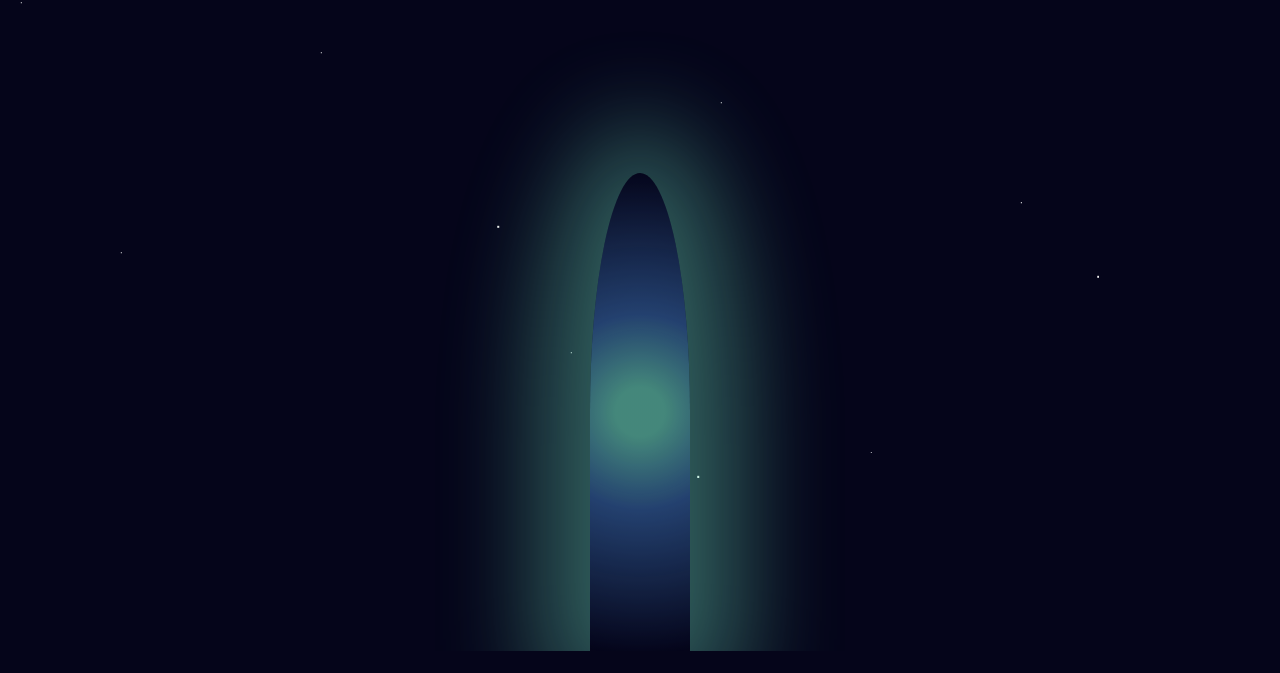
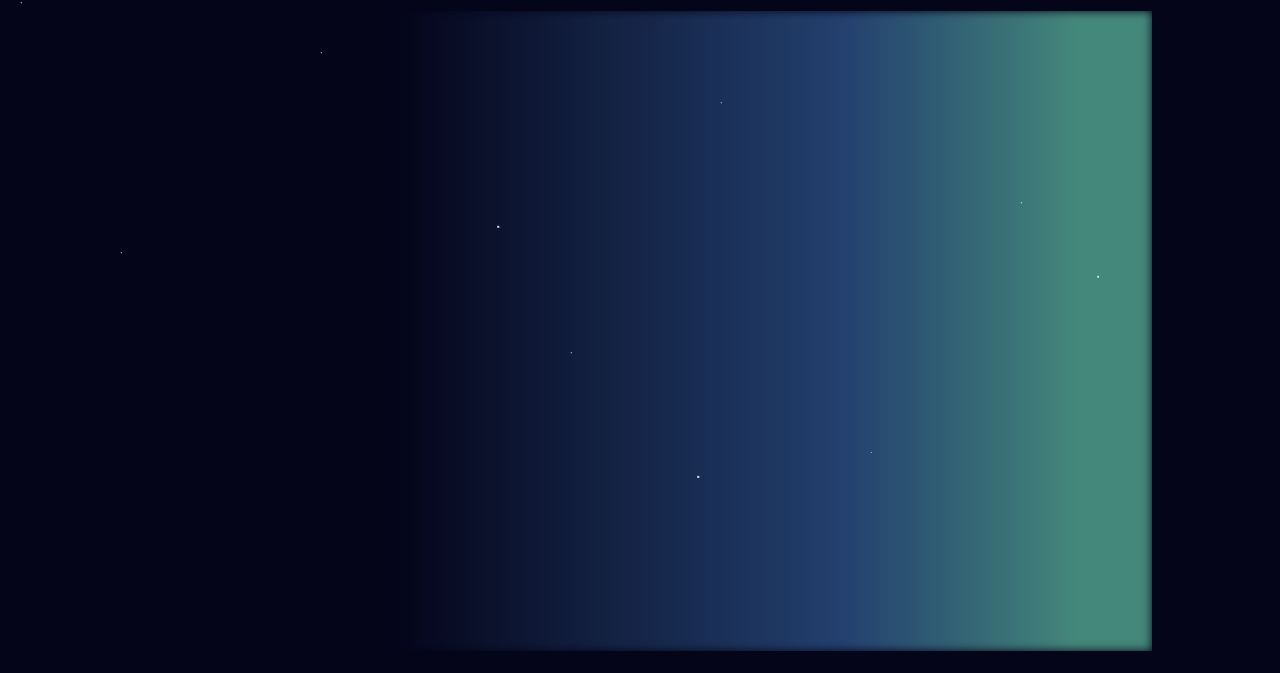
Before and after one commit to JoshDa777/aniversario-3er-mes-yipie, a plain HTML site: page index.html in a window 1280 px wide. Both pictures are taken after a click on the element "❤️". Shown: the part 127-800 px from the top of the page. Drawn offline with Linux system fonts and the light colour scheme.

Commit message:
Refactor CSS comments and aurora effect styles

```diff
--- a/index.html
+++ b/index.html
@@ -6,7 +6,7 @@
     <title>Aurora de Tres Meses: Un Puente de Luz</title>
 
     <style>
-        /* ESTILOS CSS - Define la apariencia (colores, animación, forma de la Aurora) */
+        /* ESTILOS CSS */
         body {
             font-family: 'Segoe UI', Tahoma, Geneva, Verdana, sans-serif;
             margin: 0;
@@ -18,7 +18,7 @@
             align-items: center;
             min-height: 100vh;
             flex-direction: column;
-            position: relative; /* Necesario para las estrellas */
+            position: relative;
         }
 
         h1 {
@@ -29,7 +29,7 @@
         }
 
         /* --- SIMULACIÓN DE PARTÍCULAS (ESTRELLAS) --- */
-        /* Usamos pseudo-elementos para crear un campo de estrellas que se anima */
+        /* Mantenemos el fondo de estrellas para el ambiente espacial */
         .stars {
             position: absolute;
             top: 0;
@@ -39,34 +39,29 @@
             pointer-events: none;
             z-index: 1; /* Fondo */
         }
-
-        /* Generamos 3 capas de estrellas con box-shadow */
         .stars:before, .stars:after {
             content: '';
             position: absolute;
             width: 1px;
             height: 1px;
             background: transparent;
-            /* La magia: usamos box-shadow con colores claros para simular estrellas */
+            /* Usamos box-shadow para simular estrellas */
             box-shadow:
-                /* Estrellas pequeñas y cercanas */
                 100px 50px #fff, 200px 300px #fff, 400px 100px #fff,
                 650px 400px #fff, 800px 150px #fff, 950px 500px #fff, 1100px 250px #fff;
-            animation: move-stars 100s linear infinite; /* Animación de fondo lenta */
+            animation: move-stars 100s linear infinite;
         }
-
         .stars:after {
             width: 2px;
             height: 2px;
             box-shadow:
-                /* Estrellas medianas y lejanas */
                 50px 250px #eee, 350px 50px #eee, 550px 300px #eee, 750px 550px #eee, 900px 50px #eee, 1150px 350px #eee;
-            animation-duration: 150s; /* Más lento */
+            animation-duration: 150s;
         }
 
         @keyframes move-stars {
             from { transform: translate3d(0, 0, 0); }
-            to { transform: translate3d(-1000px, 1000px, 0); } /* Movimiento muy sutil */
+            to { transform: translate3d(-1000px, 1000px, 0); }
         }
 
         /* Contenedor principal para centrar la Aurora */
@@ -84,6 +79,12 @@
 
         /* La raíz de la Aurora (el botón que se presiona) */
         #aurora-trigger {
+            /* POSICIONAMIENTO DEL TRIGGER */
+            position: absolute;
+            right: 15%; /* Colocamos el trigger a la derecha */
+            bottom: 50%; /* A mitad de altura, para que la Aurora se expanda hacia la izquierda */
+            transform: translateY(50%); /* Ajuste de centrado vertical */
+
             background-color: #4fc3f7;
             width: 50px;
             height: 50px;
@@ -102,29 +103,27 @@
             animation: pulse 1s infinite alternate;
         }
 
-        /* --- EL NUEVO EFECTO DE AURORA (Filamentos Difusos) --- */
+        /* --- EL NUEVO EFECTO DE AURORA (Filamentos y Partículas desde la DERECHA) --- */
         #aurora-effect {
             position: absolute;
+            right: 0; /* Origen en el lado derecho */
             bottom: 0;
-            left: 50%;
-            transform: translateX(-50%);
-            width: 100px; /* Base más ancha */
-            height: 0px;
+            width: 0px; /* Inicia en cero */
+            height: 100%;
 
-            /* Degradado vertical y difuso para simular los filamentos */
-            background: radial-gradient(circle at center,
+            /* Degradado lateral de la Aurora (Derecha -> Izquierda) */
+            background: linear-gradient(to left,
                 rgba(127, 255, 212, 0.7) 10%, /* Aqua central */
                 rgba(88, 166, 255, 0.5) 40%, /* Azul intermedio */
                 transparent 100%
             );
 
-            /* Sombra suave para el resplandor */
-            box-shadow: 0 0 100px 50px rgba(127, 255, 212, 0.5);
+            /* Usamos blur y clip-path para el efecto de luz difusa y móvil */
+            filter: blur(5px);
 
-            transition: height 5s ease-out, opacity 5s ease-out; /* 5 segundos de animación */
+            transition: width 5s ease-out, opacity 5s ease-out; /* Animación de expansión horizontal */
             opacity: 0; /* Empieza invisible */
             z-index: 5;
-            border-radius: 50% 50% 0 0; /* Bordes superiores curvos */
         }
 
         /* La caja de texto que aparece al final */
@@ -197,9 +196,9 @@
                 console.warn("La música no se pudo iniciar automáticamente. Pero el show debe continuar.");
             });
 
-            // 2. Expandir la Aurora
+            // 2. Expandir la Aurora (Expansión horizontal desde la derecha)
             aurora.style.opacity = 1;
-            aurora.style.height = '100%';
+            aurora.style.width = '100%'; // Se expande de 0 a 100% de ancho
 
             // 3. Ocultar el botón de la raíz
             trigger.style.display = 'none';
```
